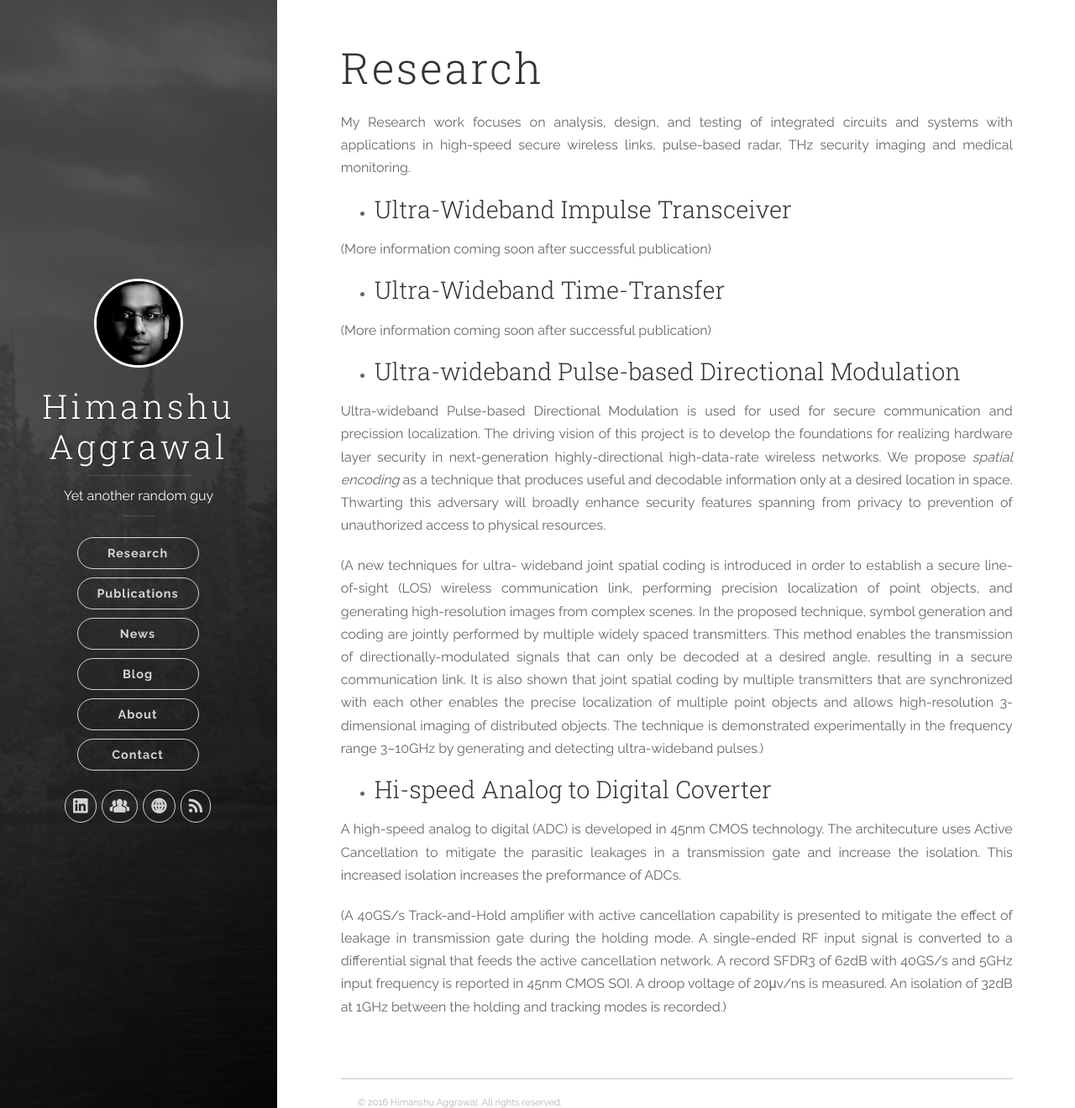
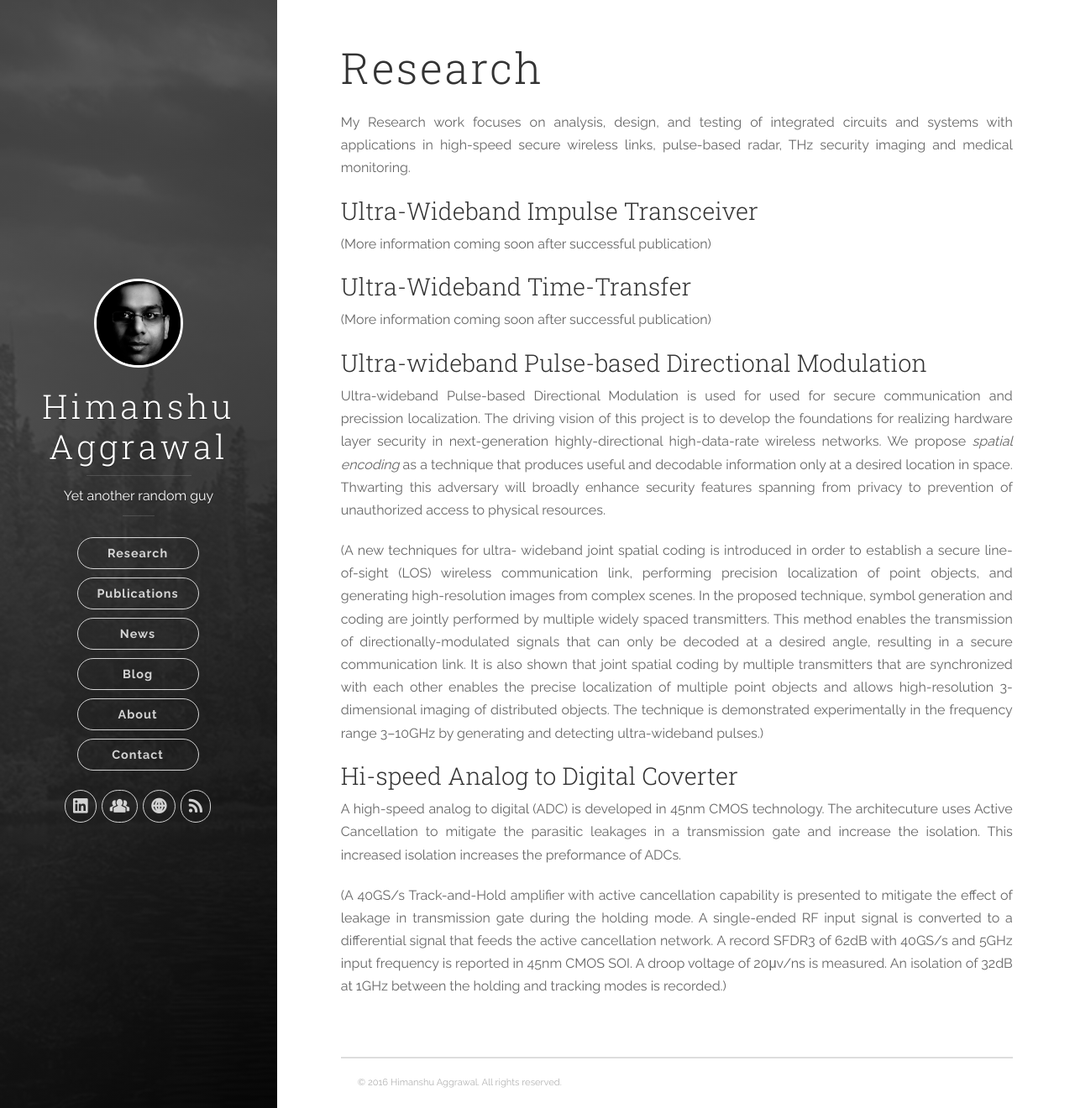
Before and after one commit to ahimanshu13/ahimanshu13.github.io, a Jekyll site: the page built from research/index.md, in a window 1280 px wide and 1320 px high. Shown: the whole window at 84% size. Built offline with Jekyll 4.4.1, drawn with Linux system fonts in a browser that asks for light colours; nearby versions of some CDN libraries.

```diff
--- a/research/index.md
+++ b/research/index.md
@@ -5,12 +5,12 @@ published: true
 ---
 My Research work focuses on analysis, design, and testing of integrated circuits and systems with applications in high-speed secure wireless links, pulse-based radar, THz security imaging and medical monitoring.
 
-- ###  Ultra-Wideband Impulse Transceiver
+###  Ultra-Wideband Impulse Transceiver
 
 (More information coming soon after successful publication)
 
 
-- ### Ultra-Wideband Time-Transfer
+### Ultra-Wideband Time-Transfer
 
 (More information coming soon after successful publication)
 
@@ -20,13 +20,13 @@ My Research work focuses on analysis, design, and testing of integrated circuits
 
 
 
-- ### Ultra-wideband Pulse-based Directional Modulation
+### Ultra-wideband Pulse-based Directional Modulation
 
 Ultra-wideband Pulse-based Directional Modulation is used for used for secure communication and precission localization. The driving vision of this project is to develop the foundations for realizing hardware layer security in next-generation highly-directional high-data-rate wireless networks. We propose _spatial encoding_ as a technique that produces useful and decodable information only at a desired location in space. Thwarting this adversary will broadly enhance security features spanning from privacy to prevention of unauthorized access to physical resources.
 
 (A new techniques for ultra- wideband joint spatial coding is introduced in order to establish a secure line- of-sight (LOS) wireless communication link, performing precision localization of point objects, and generating high-resolution images from complex scenes. In the proposed technique, symbol generation and coding are jointly performed by multiple widely spaced transmitters. This method enables the transmission of directionally-modulated signals that can only be decoded at a desired angle, resulting in a secure communication link. It is also shown that joint spatial coding by multiple transmitters that are synchronized with each other enables the precise localization of multiple point objects and allows high-resolution 3-dimensional imaging of distributed objects. The technique is demonstrated experimentally in the frequency range 3–10GHz by generating and detecting ultra-wideband pulses.)
 
-- ### Hi-speed Analog to Digital Coverter
+### Hi-speed Analog to Digital Coverter
 
 A high-speed analog to digital (ADC) is developed in 45nm CMOS technology. The architecuture uses Active Cancellation to mitigate the parasitic leakages in a transmission gate and increase the isolation. This increased isolation increases the preformance of ADCs.
 
```
